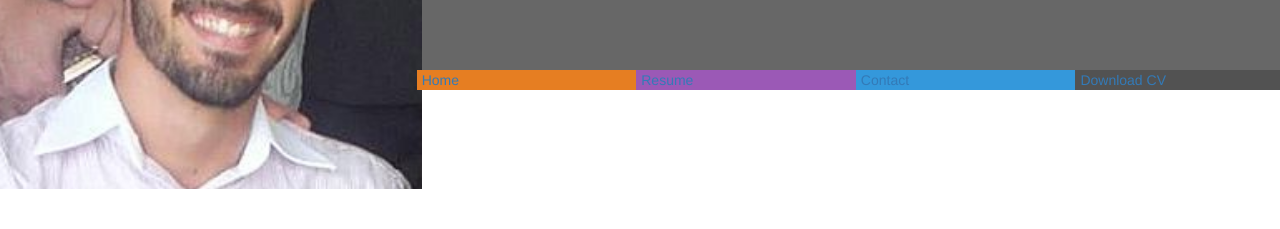
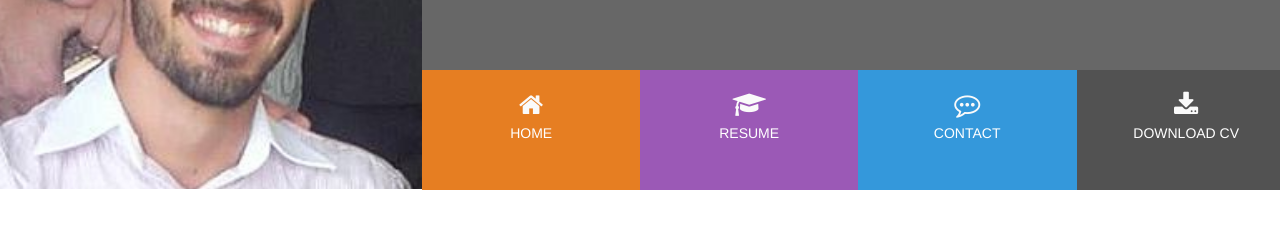
Before and after one commit to romqrq/ucd-resume, a plain HTML site: page index.html in a window 1280 px wide. Shown: the part 171-400 px from the top of the page. Drawn offline with nearby package versions, Linux system fonts and the light colour scheme.

Commit message:
finished header

```diff
--- a/Assets/css/style.css
+++ b/Assets/css/style.css
@@ -61,3 +61,50 @@ header {
     margin-bottom: 90px;
     color: #ffffff;
 }
+
+#nav {
+    margin: 0;
+}
+
+#nav li {
+    padding: 0;
+}
+
+.menu-item {
+    height: 120px;
+    text-align: center;
+    padding: 0;
+}
+
+.menu-item a {
+    width: 100%;
+    text-decoration: none;
+    color: #ffffff;
+    height: 120px;
+}
+
+.menu-item a i {
+    padding-top: 22px;
+    display: block;
+    color: #fafafa;
+    font-size: 26px;
+}
+
+.menu-item span {
+    display: block;
+    width: 100%;
+    padding-top: 5px;
+    text-align: center;
+    text-transform: uppercase;
+    font-size: 14px;
+    font-weight: 300;
+}
+
+
+
+/*------------------------------------------ hover.css ---*/
+
+.hvr-sweep-to-bottom:before {
+    background: rgba(0,0,0, .2);
+    height: 120px;
+}
--- a/index.html
+++ b/index.html
@@ -7,6 +7,7 @@
     <meta http-equiv="X-UA-Compatible" content="ie=edge">
     <link rel="stylesheet" href="https://stackpath.bootstrapcdn.com/bootstrap/3.3.7/css/bootstrap.min.css" type="text/css" />
     <link rel="stylesheet" href="https://stackpath.bootstrapcdn.com/font-awesome/4.7.0/css/font-awesome.min.css" type="text/css" />
+    <link rel="stylesheet" href="https://cdnjs.cloudflare.com/ajax/libs/hover.css/2.3.1/css/hover-min.css" type="text/css" />
     <link rel="stylesheet" href="../Assets/css/style.css" type="text/css" />
     <title>Document</title>
 </head>
@@ -25,23 +26,23 @@
                     </div>
                 </div>
                 <div class="row">
-                    <div class="list-inline clearfix">
-                        <li class="col-xs-6 col-sm-3 ul-menu-color-home">
-                            <a href="#"><span>Home</span></a>
+                    <ul id="nav" class="list-inline clearfix">
+                        <li class="col-xs-6 col-sm-3 ul-menu-color-home menu-item">
+                            <a href="#" class="hvr-sweep-to-bottom"><i class="fa fa-home" aria-hidden="true"></i><span>Home</span></a>
                         </li>
-                        <li class="col-xs-6 col-sm-3 ul-menu-color-resume">
-                            <a href="#"><span>Resume</span></a>
+                        <li class="col-xs-6 col-sm-3 ul-menu-color-resume menu-item">
+                            <a href="#" class="hvr-sweep-to-bottom"><i class="fa fa-graduation-cap" aria-hidden="true"></i><span>Resume</span></a>
                         </li>
-                        <li class="col-xs-6 col-sm-3 ul-menu-color-contact">
-                            <a href="#"><span>Contact</span></a>
+                        <li class="col-xs-6 col-sm-3 ul-menu-color-contact menu-item">
+                            <a href="#" class="hvr-sweep-to-bottom"><i class="fa fa-commenting-o" aria-hidden="true"></i><span>Contact</span></a>
                         </li>
-                        <li class="col-xs-6 col-sm-3 ul-menu-color-downloadcv">
-                            <a href="#"><span>Download CV</span></a>
+                        <li class="col-xs-6 col-sm-3 ul-menu-color-downloadcv menu-item">
+                            <a href="#" class="hvr-sweep-to-bottom"><i class="fa fa-download" aria-hidden="true"></i><span>Download CV</span></a>
                         </li>
-                    </div>
                 </div>
+            </div>
 
-            </div>
+        </div>
         </div>
     </header>
     <section>
```
